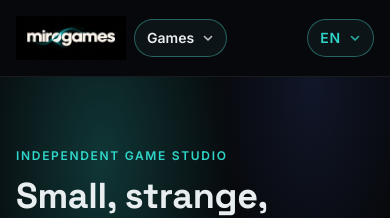
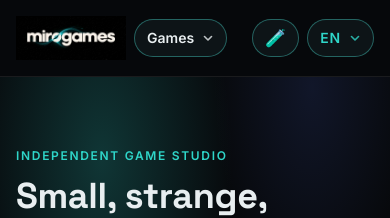
Before and after one commit to bukesafiye/bukesafiye.github.io, a Jekyll site: the page built from index.html, in a window 390 px wide. Shown: the top 218 px of the page. Built offline with Jekyll 4.4.1, drawn with Linux system fonts in a browser that asks for light colours.

Commit message:
Mobil: oyunlar menüsü kısa ekranda kayar; başlıkta 🧪 Tester Kulübü kısayolu
Co-Authored-By: Claude Opus 5.5 <noreply@anthropic.com>

```diff
--- a/_layouts/default.html
+++ b/_layouts/default.html
@@ -91,6 +91,7 @@
         <a class="nav-link" href="{{ '/#apps' | relative_url }}"><span class="tr">Uygulamalar</span><span class="en">Apps</span></a>
         {%- endif %}
         <a class="nav-link" href="{{ '/#contact' | relative_url }}"><span class="tr">İletişim</span><span class="en">Contact</span></a>
+        <a class="nav-pill tk-nav-pill" href="{{ '/testerkulubu/' | relative_url }}" aria-label="Tester Kulübü" title="Tester Kulübü"><span aria-hidden="true">🧪</span></a>
         <div class="dropdown" data-dropdown>
           <button type="button" class="nav-pill lang-pill" aria-expanded="false" aria-controls="lang-menu" aria-label="Language / Dil">
             <span class="tr">TR</span><span class="en">EN</span>
--- a/assets/css/site.css
+++ b/assets/css/site.css
@@ -437,3 +437,12 @@ ins.adsbygoogle[data-ad-status="unfilled"] { display: none !important; }
 /* Ana sayfa: Tester Kulübü kartı (iletişim kartının düzenini kullanır) */
 .tk-card { border-color: color-mix(in srgb, var(--accent) 45%, transparent); box-shadow: 0 0 48px var(--glow); }
 .tk-card .tk-card-badge { display: inline-block; margin: 0 0 10px; padding: 5px 12px; border-radius: 999px; background: var(--accent-soft); color: var(--accent); font: 600 13px/1.2 var(--body); }
+
+/* Oyunlar menüsü uzun: kısa ekranda kendi içinde kaysın (alttaki Topluluk / Tester Kulübü görünür kalsın) */
+.games-menu { max-height: calc(100dvh - 96px); overflow-y: auto; overscroll-behavior: contain; }
+/* Mobilde başlıkta Tester Kulübü kısayolu (geniş ekranda sağdaki yazılı bağlantı var) */
+.tk-nav-pill { display: none; text-decoration: none; }
+.tk-nav-pill:hover { text-decoration: none; }
+@media (max-width: 960px) { .tk-nav-pill { display: inline-flex; align-items: center; justify-content: center; padding-left: 12px; padding-right: 12px; font-size: 17px; } }
+
+@media (max-width: 350px) { .tk-nav-pill { display: none; } }
```
